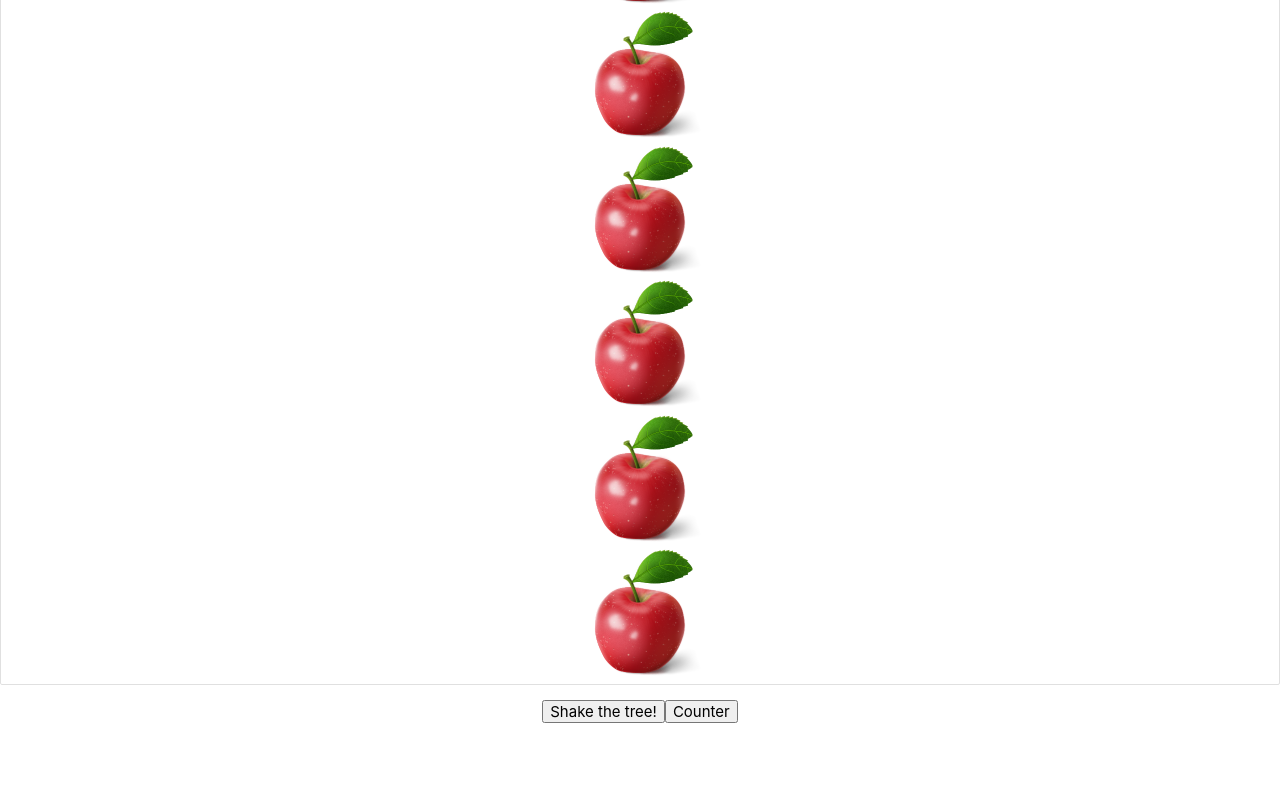
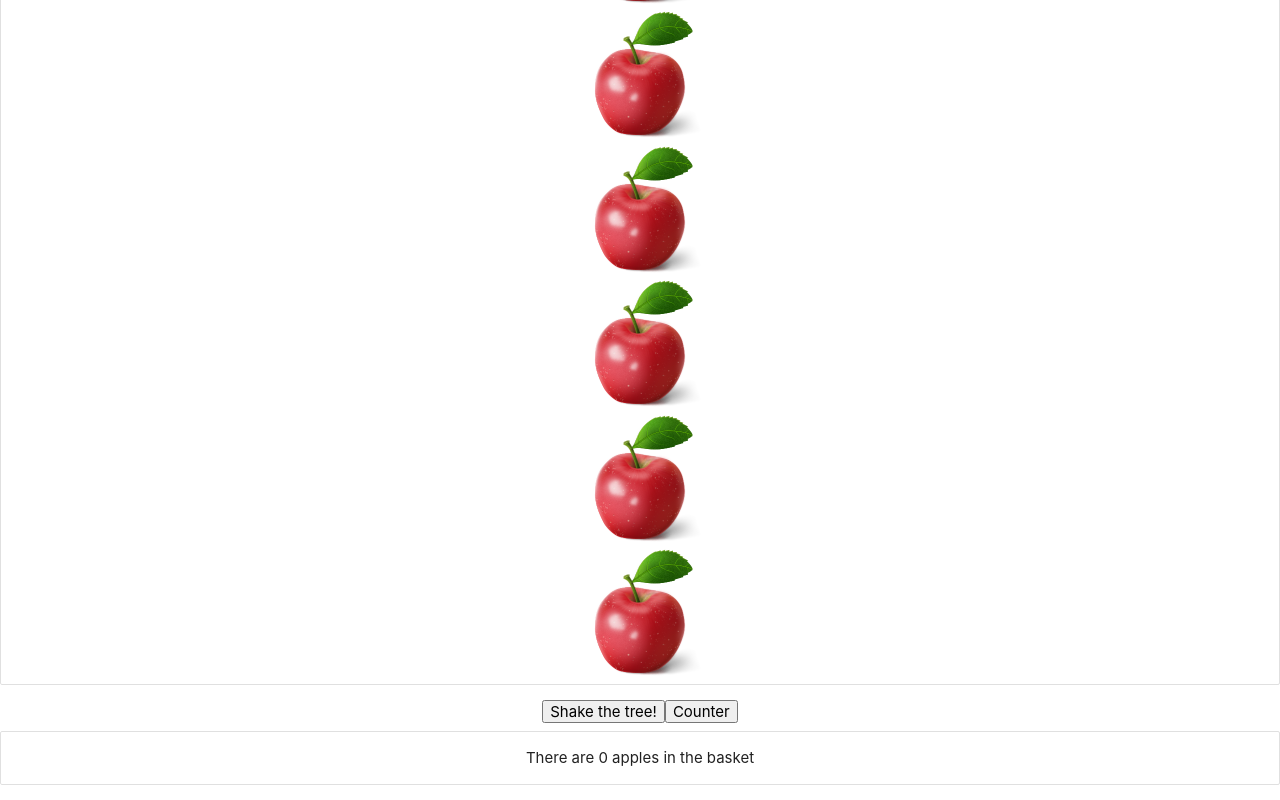
Before and after one commit to MuslumYilmaz/react-shaking-tree, a React (Create React App) app: page / in a window 1280 px wide. Shown: the part 395-1195 px from the top of the page. Before the commit the page ends 1118 px from the top, so only its background shows below. Built offline with nearby package versions, Linux system fonts and the light colour scheme.

Commit message:
basket class added

```diff
--- a/src/App.js
+++ b/src/App.js
@@ -1,8 +1,10 @@
 import React, {Component} from 'react';
 import './App.css';
 import Apples from './Apples.js';
+import Basket from './Basket.js';
 
 class App extends Component {
+  appleCount = 0;
   state = {
     apples: [
       {id: 0, src: './apple.png', class: "apple"},
@@ -38,7 +40,9 @@ class App extends Component {
         return arr.indexOf(item) === pos;
     })
 
-      console.log(uniqueArray);
+    console.log(uniqueArray);
+    this.appleCount = uniqueArray.length;
+    console.log(this.appleCount);
 
     this.setState({
       apples
@@ -52,6 +56,7 @@ class App extends Component {
         <Apples apples={this.state.apples} />
         <button onClick={this.randomApple}>Shake the tree!</button>
         <button onClick={this.dropApple}>Counter</button>
+        <Basket appleCount={this.appleCount} />
       </div>
     );
   }
--- /dev/null
+++ b/src/Basket.js
@@ -0,0 +1,11 @@
+import React from 'react';
+
+const Basket = ({appleCount}) => {
+    return(
+        <div className="apples collection">
+            <p>There are <span>{appleCount}</span> apples in the basket</p>
+        </div>
+    )
+}
+
+export default Basket;
```
